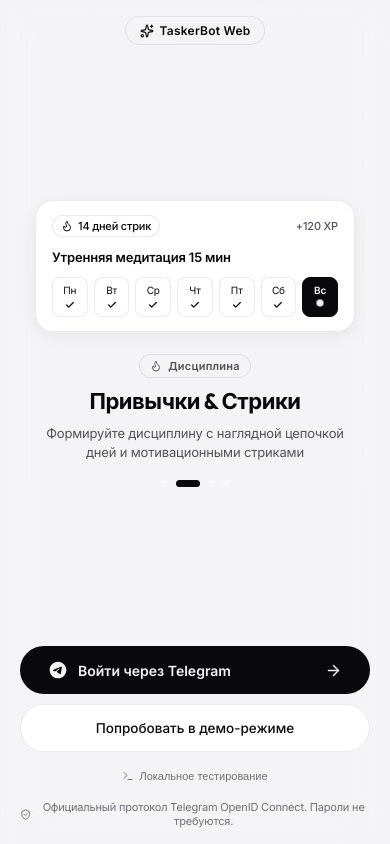
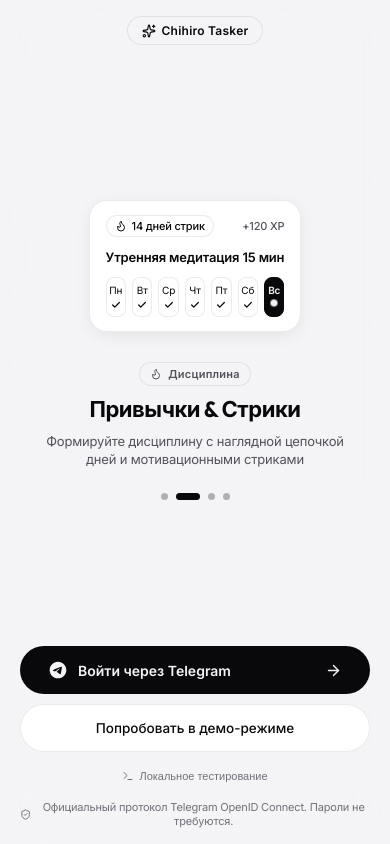
Before and after one commit to Artstrel/TaskerBot, a React (Vite) app in the folder frontend/: page / in a window 390 px wide. Built offline with nearby package versions, Linux system fonts and the light colour scheme.

Commit message:
refactor: improve theme detection, mobile layout styling, and modularize login content

```diff
--- a/frontend/src/components/LoginScreen.jsx
+++ b/frontend/src/components/LoginScreen.jsx
@@ -14,53 +14,54 @@ import {
 } from 'lucide-react';
 import BarVisualizer from './BarVisualizer';
 import { getTelegramAuthUrl, exchangeTelegramWidgetAuth, authenticateWithTelegramIdToken, devLogin, setDemoMode, hapticFeedback } from '../api';
+import { LOGIN_CONTENT } from '../constants/loginContent';
 
 const SLIDES = [
   {
-    id: 'today',
-    badge: 'Планирование',
-    title: 'Фокус на сегодня',
-    subtitle: 'Умные дедлайны, приоритизация и автоматический перенос незавершенных задач',
+    id: LOGIN_CONTENT.slides[0].id,
+    badge: LOGIN_CONTENT.slides[0].badge,
+    title: LOGIN_CONTENT.slides[0].title,
+    subtitle: LOGIN_CONTENT.slides[0].subtitle,
     icon: Calendar,
     renderVisual: () => (
       <div className="slide-mockup-card">
         <div className="slide-mockup-header">
           <span className="slide-mockup-tag">
-            <Calendar size={12} /> Сегодня
+            <Calendar size={12} /> {LOGIN_CONTENT.slides[0].mockup.tag}
           </span>
-          <span className="slide-mockup-time">18:00</span>
+          <span className="slide-mockup-time">{LOGIN_CONTENT.slides[0].mockup.time}</span>
         </div>
         <div className="slide-mockup-body">
           <div className="slide-mockup-check active">
             <Check size={13} strokeWidth={2.8} />
           </div>
           <div className="slide-mockup-text-col">
-            <div className="slide-mockup-task-title">Завершить квартальный отчет</div>
-            <div className="slide-mockup-meta">Высокий приоритет • 2 подзадачи</div>
+            <div className="slide-mockup-task-title">{LOGIN_CONTENT.slides[0].mockup.taskTitle}</div>
+            <div className="slide-mockup-meta">{LOGIN_CONTENT.slides[0].mockup.meta}</div>
           </div>
         </div>
       </div>
     ),
   },
   {
-    id: 'habits',
-    badge: 'Дисциплина',
-    title: 'Привычки & Стрики',
-    subtitle: 'Формируйте дисциплину с наглядной цепочкой дней и мотивационными стриками',
+    id: LOGIN_CONTENT.slides[1].id,
+    badge: LOGIN_CONTENT.slides[1].badge,
+    title: LOGIN_CONTENT.slides[1].title,
+    subtitle: LOGIN_CONTENT.slides[1].subtitle,
     icon: Flame,
     renderVisual: () => (
       <div className="slide-mockup-card">
         <div className="slide-mockup-header">
           <span className="slide-mockup-tag streak">
-            <Flame size={12} /> 14 дней стрик
+            <Flame size={12} /> {LOGIN_CONTENT.slides[1].mockup.streakTag}
           </span>
-          <span className="slide-mockup-score">+120 XP</span>
+          <span className="slide-mockup-score">{LOGIN_CONTENT.slides[1].mockup.score}</span>
         </div>
         <div className="slide-mockup-habit-row">
-          <div className="slide-mockup-habit-title">Утренняя медитация 15 мин</div>
+          <div className="slide-mockup-habit-title">{LOGIN_CONTENT.slides[1].mockup.habitTitle}</div>
         </div>
         <div className="slide-mockup-days">
-          {['Пн', 'Вт', 'Ср', 'Чт', 'Пт', 'Сб', 'Вс'].map((day, idx) => {
+          {LOGIN_CONTENT.slides[1].mockup.days.map((day, idx) => {
             const isCompleted = idx < 6;
             return (
               <div
@@ -81,49 +82,46 @@ const SLIDES = [
     ),
   },
   {
-    id: 'groceries',
-    badge: 'Списки',
-    title: 'Список покупок',
-    subtitle: 'Быстрый чек-лист с мгновенной сортировкой, категориями и отметками прямо в пути',
+    id: LOGIN_CONTENT.slides[2].id,
+    badge: LOGIN_CONTENT.slides[2].badge,
+    title: LOGIN_CONTENT.slides[2].title,
+    subtitle: LOGIN_CONTENT.slides[2].subtitle,
     icon: ShoppingCart,
     renderVisual: () => (
       <div className="slide-mockup-card">
         <div className="slide-mockup-header">
           <span className="slide-mockup-tag">
-            <ShoppingCart size={12} /> Супермаркет
+            <ShoppingCart size={12} /> {LOGIN_CONTENT.slides[2].mockup.tag}
           </span>
-          <span className="slide-mockup-count">2 из 3 готово</span>
+          <span className="slide-mockup-count">{LOGIN_CONTENT.slides[2].mockup.count}</span>
         </div>
         <div className="slide-mockup-list">
-          <div className="slide-mockup-item done">
-            <div className="slide-mockup-item-check">
-              <Check size={10} strokeWidth={3} />
+          {LOGIN_CONTENT.slides[2].mockup.items.map((item) => (
+            <div key={item.name} className={`slide-mockup-item ${item.done ? 'done' : ''}`}>
+              <div className={`slide-mockup-item-check ${item.done ? '' : 'empty'}`}>
+                {item.done && <Check size={10} strokeWidth={3} />}
+              </div>
+              <span className="slide-mockup-item-name">{item.name}</span>
+              <span className="slide-mockup-item-qty">{item.qty}</span>
             </div>
-            <span className="slide-mockup-item-name">Кофе зерновой арабика</span>
-            <span className="slide-mockup-item-qty">1 кг</span>
-          </div>
-          <div className="slide-mockup-item">
-            <div className="slide-mockup-item-check empty" />
-            <span className="slide-mockup-item-name">Овсяное молоко Barista</span>
-            <span className="slide-mockup-item-qty">2 шт</span>
-          </div>
+          ))}
         </div>
       </div>
     ),
   },
   {
-    id: 'voice',
-    badge: 'AI Ассистент',
-    title: 'Голосовой AI-ввод',
-    subtitle: 'Надиктуйте мысль голосом — искусственный интеллект сам выделит задачу, дату и контекст',
+    id: LOGIN_CONTENT.slides[3].id,
+    badge: LOGIN_CONTENT.slides[3].badge,
+    title: LOGIN_CONTENT.slides[3].title,
+    subtitle: LOGIN_CONTENT.slides[3].subtitle,
     icon: Mic,
     renderVisual: () => (
       <div className="slide-mockup-card slide-mockup-island">
         <div className="voice-stage-top">
           <div className="voice-timer-pill">
             <Clock size={11} style={{ opacity: 0.7 }} />
-            <span className="voice-timer-display">00:04</span>
-            <span className="voice-timer-limit">/ 02:00</span>
+            <span className="voice-timer-display">{LOGIN_CONTENT.slides[3].mockup.timerDisplay}</span>
+            <span className="voice-timer-limit">{LOGIN_CONTENT.slides[3].mockup.timerLimit}</span>
           </div>
         </div>
 
@@ -138,7 +136,7 @@ const SLIDES = [
         </div>
 
         <div className="voice-island-hint">
-          «Напомни завтра в 11 позвонить врачу»
+          {LOGIN_CONTENT.slides[3].mockup.hint}
         </div>
       </div>
     ),
@@ -191,7 +189,7 @@ export default function LoginScreen({ onLoginSuccess, onEnterDemo }) {
         if (typeof msg === 'string') {
           try {
             msg = JSON.parse(msg);
-          } catch (_) {}
+          } catch (_) { }
         }
         if (msg?.event === 'auth_result' && msg?.result) {
           if (msg.result === false) {
@@ -307,7 +305,7 @@ export default function LoginScreen({ onLoginSuccess, onEnterDemo }) {
     } catch (err) {
       console.error('Dev login error:', err);
       setIsLoading(false);
-      setErrorMessage(err.message || 'Ошибка тестового входа');
+      setErrorMessage(err.message || LOGIN_CONTENT.errors.devLoginFailed);
     }
   };
 
@@ -322,7 +320,7 @@ export default function LoginScreen({ onLoginSuccess, onEnterDemo }) {
         <header className="login-top-bar">
           <div className="login-brand-badge">
             <Sparkles size={14} className="login-brand-icon" />
-            <span className="login-brand-text">TaskerBot Web</span>
+            <span className="login-brand-text">{LOGIN_CONTENT.brand.badgeText}</span>
           </div>
         </header>
 
@@ -375,7 +373,7 @@ export default function LoginScreen({ onLoginSuccess, onEnterDemo }) {
           </div>
 
           {/* Pagination Indicators (Dots) */}
-          <div className="login-slider-dots" role="tablist" aria-label="Слайды возможностей">
+          <div className="login-slider-dots" role="tablist" aria-label={LOGIN_CONTENT.sliderAriaLabel}>
             {SLIDES.map((slide, index) => {
               const isActive = index === currentSlide;
               return (
@@ -425,7 +423,7 @@ export default function LoginScreen({ onLoginSuccess, onEnterDemo }) {
                 >
                   <path d="M12 2C6.48 2 2 6.48 2 12s4.48 10 10 10 10-4.48 10-10S17.52 2 12 2zm4.64 6.8c-.15 1.58-.8 5.42-1.13 7.19-.14.75-.42 1-.68 1.03-.58.05-1.02-.38-1.58-.75-.88-.58-1.38-.94-2.23-1.5-.99-.65-.35-1.01.22-1.59.15-.15 2.71-2.48 2.76-2.69a.2.2 0 00-.05-.18c-.06-.05-.14-.03-.21-.02-.09.02-1.49.95-4.22 2.79-.4.27-.76.41-1.08.4-.36-.01-1.04-.2-1.55-.37-.63-.2-1.12-.31-1.08-.66.02-.18.27-.36.75-.55 2.92-1.27 4.86-2.11 5.83-2.51 2.78-1.16 3.35-1.36 3.73-1.36.08 0 .27.02.39.12.1.08.13.19.14.27-.01.06.01.24 0 .38z" />
                 </svg>
-                <span>{isLoading ? 'Перенаправление в Telegram...' : 'Войти через Telegram'}</span>
+                <span>{isLoading ? LOGIN_CONTENT.actions.telegramRedirecting : LOGIN_CONTENT.actions.telegramLogin}</span>
               </div>
               <ArrowRight size={17} className="login-btn-arrow" />
             </button>
@@ -436,7 +434,7 @@ export default function LoginScreen({ onLoginSuccess, onEnterDemo }) {
               onClick={handleDemoClick}
               disabled={isLoading}
             >
-              <span>Попробовать в демо-режиме</span>
+              <span>{LOGIN_CONTENT.actions.demoMode}</span>
             </button>
           </div>
 
@@ -448,7 +446,7 @@ export default function LoginScreen({ onLoginSuccess, onEnterDemo }) {
               onClick={() => setShowDevPanel((prev) => !prev)}
             >
               <Terminal size={12} />
-              <span>Локальное тестирование</span>
+              <span>{LOGIN_CONTENT.actions.devLink}</span>
             </button>
 
             {showDevPanel && (
@@ -458,7 +456,7 @@ export default function LoginScreen({ onLoginSuccess, onEnterDemo }) {
                 animate={{ opacity: 1, y: 0 }}
               >
                 <div style={{ fontSize: '11px', color: 'var(--text-tertiary)', marginBottom: '8px' }}>
-                  Вход без необходимости настройки домена в BotFather:
+                  {LOGIN_CONTENT.actions.devHint}
                 </div>
                 <button
                   type="button"
@@ -466,7 +464,7 @@ export default function LoginScreen({ onLoginSuccess, onEnterDemo }) {
                   onClick={handleDevLogin}
                   disabled={isLoading}
                 >
-                  Быстрый вход разработчика (ID 123456789)
+                  {LOGIN_CONTENT.actions.devLoginBtn}
                 </button>
               </motion.div>
             )}
@@ -475,7 +473,7 @@ export default function LoginScreen({ onLoginSuccess, onEnterDemo }) {
           {/* Security footnote */}
           <div className="login-footnote">
             <ShieldCheck size={13} className="text-tertiary" />
-            <span>Официальный протокол Telegram OpenID Connect. Пароли не требуются.</span>
+            <span>{LOGIN_CONTENT.actions.securityFootnote}</span>
           </div>
         </footer>
       </div>
--- /dev/null
+++ b/frontend/src/constants/loginContent.js
@@ -0,0 +1,74 @@
+/**
+ * Конфигурация текстов и контента для экрана входа / онбординга (LoginScreen)
+ * Редактируйте тексты здесь для изменения отображения на странице входа.
+ */
+
+export const LOGIN_CONTENT = {
+  brand: {
+    badgeText: 'Chihiro Tasker',
+  },
+  sliderAriaLabel: 'Слайды возможностей',
+  slides: [
+    {
+      id: 'today',
+      badge: 'Планирование',
+      title: 'Фокус на сегодня',
+      subtitle: 'Умные дедлайны, приоритизация и автоматический перенос незавершенных задач',
+      mockup: {
+        tag: 'Сегодня',
+        time: '18:00',
+        taskTitle: 'Завершить квартальный отчет',
+        meta: 'Высокий приоритет • 2 подзадачи',
+      },
+    },
+    {
+      id: 'habits',
+      badge: 'Дисциплина',
+      title: 'Привычки & Стрики',
+      subtitle: 'Формируйте дисциплину с наглядной цепочкой дней и мотивационными стриками',
+      mockup: {
+        streakTag: '14 дней стрик',
+        score: '+120 XP',
+        habitTitle: 'Утренняя медитация 15 мин',
+        days: ['Пн', 'Вт', 'Ср', 'Чт', 'Пт', 'Сб', 'Вс'],
+      },
+    },
+    {
+      id: 'groceries',
+      badge: 'Списки',
+      title: 'Список покупок',
+      subtitle: 'Быстрый чек-лист с мгновенной сортировкой, категориями и отметками прямо в пути',
+      mockup: {
+        tag: 'Супермаркет',
+        count: '2 из 3 готово',
+        items: [
+          { name: 'Кофе зерновой арабика', qty: '1 кг', done: true },
+          { name: 'Овсяное молоко Barista', qty: '2 шт', done: false },
+        ],
+      },
+    },
+    {
+      id: 'voice',
+      badge: 'AI Ассистент',
+      title: 'Голосовой AI-ввод',
+      subtitle: 'Надиктуйте мысль голосом — искусственный интеллект сам выделит задачу, дату и контекст',
+      mockup: {
+        timerDisplay: '00:04',
+        timerLimit: '/ 02:00',
+        hint: '«Напомни завтра в 11 позвонить врачу»',
+      },
+    },
+  ],
+  actions: {
+    telegramLogin: 'Войти через Telegram',
+    telegramRedirecting: 'Перенаправление в Telegram...',
+    demoMode: 'Попробовать в демо-режиме',
+    devLink: 'Локальное тестирование',
+    devHint: 'Вход без необходимости настройки домена в BotFather:',
+    devLoginBtn: 'Быстрый вход разработчика (ID 123456789)',
+    securityFootnote: 'Официальный протокол Telegram OpenID Connect. Пароли не требуются.',
+  },
+  errors: {
+    devLoginFailed: 'Ошибка тестового входа',
+  },
+};
--- a/frontend/src/index.css
+++ b/frontend/src/index.css
@@ -245,15 +245,31 @@ html.is-tg-fullscreen.is-ios {
   -webkit-tap-highlight-color: transparent;
 }
 
+html {
+  background-color: var(--bg-app);
+  width: 100%;
+  height: 100%;
+  height: -webkit-fill-available;
+  -webkit-text-size-adjust: 100%;
+}
+
 body {
   background-color: var(--bg-app);
   color: var(--text-primary);
+  width: 100%;
   min-height: 100vh;
   min-height: -webkit-fill-available;
   overflow-x: hidden;
   overflow-x: clip;
   font-feature-settings: 'cv02', 'cv03', 'cv04', 'cv11';
   letter-spacing: -0.011em;
+}
+
+#root {
+  background-color: var(--bg-app);
+  width: 100%;
+  min-height: 100vh;
+  min-height: -webkit-fill-available;
 }
 
 h1,
@@ -1616,11 +1632,13 @@ body.is-tg-fullscreen .header-actions {
   max-width: 540px;
   width: 100%;
   margin: 0 auto;
-  max-height: 88vh;
+  max-height: calc(90dvh - var(--safe-top));
+  padding-bottom: max(var(--safe-bottom), 16px);
   display: flex;
   flex-direction: column;
   overflow: hidden;
   overscroll-behavior: contain;
+  box-sizing: border-box;
 }
 
 .sheet-handle-bar {
@@ -1711,9 +1729,11 @@ body.is-tg-fullscreen .header-actions {
 
 .sheet-body {
   margin-top: -56px;
-  padding: calc(56px + 14px) 18px 24px 18px;
+  padding: calc(56px + 14px) 18px calc(24px + var(--safe-bottom)) 18px;
   overflow-y: auto;
   overscroll-behavior: contain;
+  -webkit-overflow-scrolling: touch;
+  box-sizing: border-box;
 }
 
 /* Quick Add Unified Input Box */
@@ -3695,6 +3715,7 @@ body,
   position: fixed;
   inset: 0;
   width: 100vw;
+  width: 100%;
   height: 100vh;
   height: 100dvh;
   display: flex;
@@ -3703,6 +3724,7 @@ body,
   background-color: var(--bg-app);
   z-index: 1000;
   overflow: hidden;
+  box-sizing: border-box;
 }
 
 .login-screen-glow {
@@ -3742,8 +3764,9 @@ body,
   border: none;
   box-shadow: none;
   background: transparent;
-  padding: calc(var(--safe-top) + 16px) 20px calc(var(--safe-bottom) + 16px);
+  padding: calc(var(--safe-top) + 16px) calc(var(--safe-right) + 20px) calc(var(--safe-bottom) + 16px) calc(var(--safe-left) + 20px);
   justify-content: space-between;
+  box-sizing: border-box;
 }
 
 @media (min-width: 768px) {
@@ -3810,7 +3833,7 @@ body,
   display: flex;
   align-items: center;
   justify-content: center;
-  min-height: 0;
+  min-height: 288px;
 }
 
 .login-slide-content {
@@ -3828,7 +3851,11 @@ body,
 .slide-visual-wrapper {
   width: 100%;
   max-width: 320px;
-  margin-bottom: 22px;
+  height: 152px;
+  display: flex;
+  align-items: center;
+  justify-content: center;
+  margin-bottom: 20px;
 }
 
 /* Stylized Mockup Cards - Soft 6% Shadow & Monochrome Palette */
@@ -4074,6 +4101,9 @@ body,
   align-items: center;
   text-align: center;
   padding: 0 12px;
+  min-height: 110px;
+  justify-content: flex-start;
+  width: 100%;
 }
 
 .login-slide-badge {
@@ -4135,6 +4165,18 @@ body,
 .login-slider-dot.active {
   width: 24px;
   height: 7px;
+  background: var(--text-primary);
+}
+
+[data-theme="light"] .login-slider-dot {
+  background: rgba(0, 0, 0, 0.28);
+}
+
+[data-theme="light"] .login-slider-dot:hover:not(.active) {
+  background: rgba(0, 0, 0, 0.50);
+}
+
+[data-theme="light"] .login-slider-dot.active {
   background: var(--text-primary);
 }
 
```
Also changed, not shown: frontend/index.html (+14 -5 lines), frontend/src/theme.js (+39 -11 lines).
